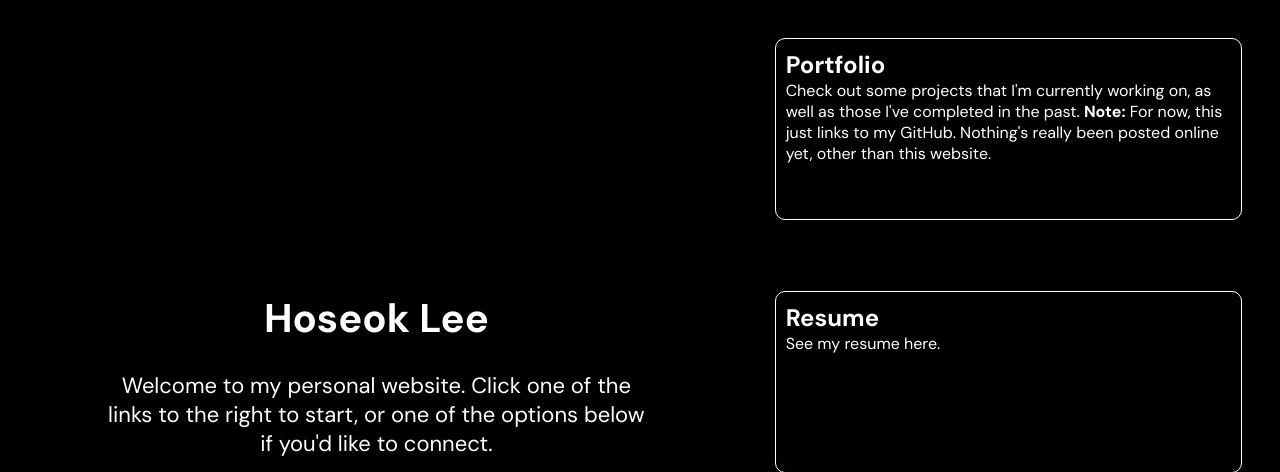
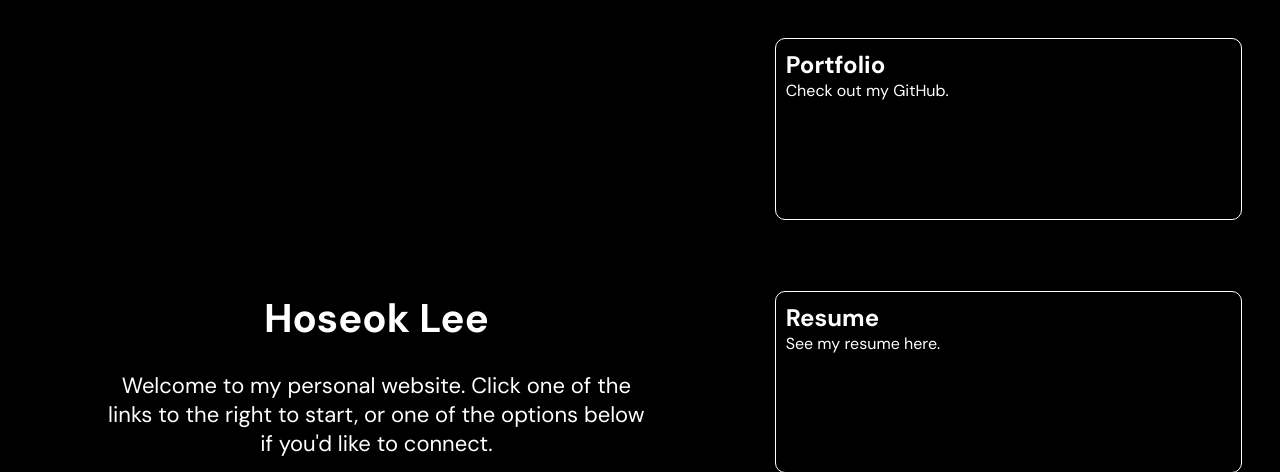
Before and after one commit to hmathlee/personal-website, a FastAPI app: page / in a window 1280 px wide. Shown: the top 472 px of the page. Run offline with FastAPI, Linux system fonts and the light colour scheme.

Commit message:
Modified home page content

```diff
--- a/templates/index.html
+++ b/templates/index.html
@@ -31,9 +31,7 @@
             <div class="homepage-link" style="font-size:16px;">
                 <b style="font-size:24px;">Portfolio</b>
                 <br>
-                Check out some projects that I'm currently working on, as well as those I've completed in the past.
-                <b>Note:</b> For now, this just links to my GitHub. Nothing's really been posted online yet, other than
-                this website.
+                Check out my GitHub.
             </div>
         </a>
         <a href="/resume">
```
